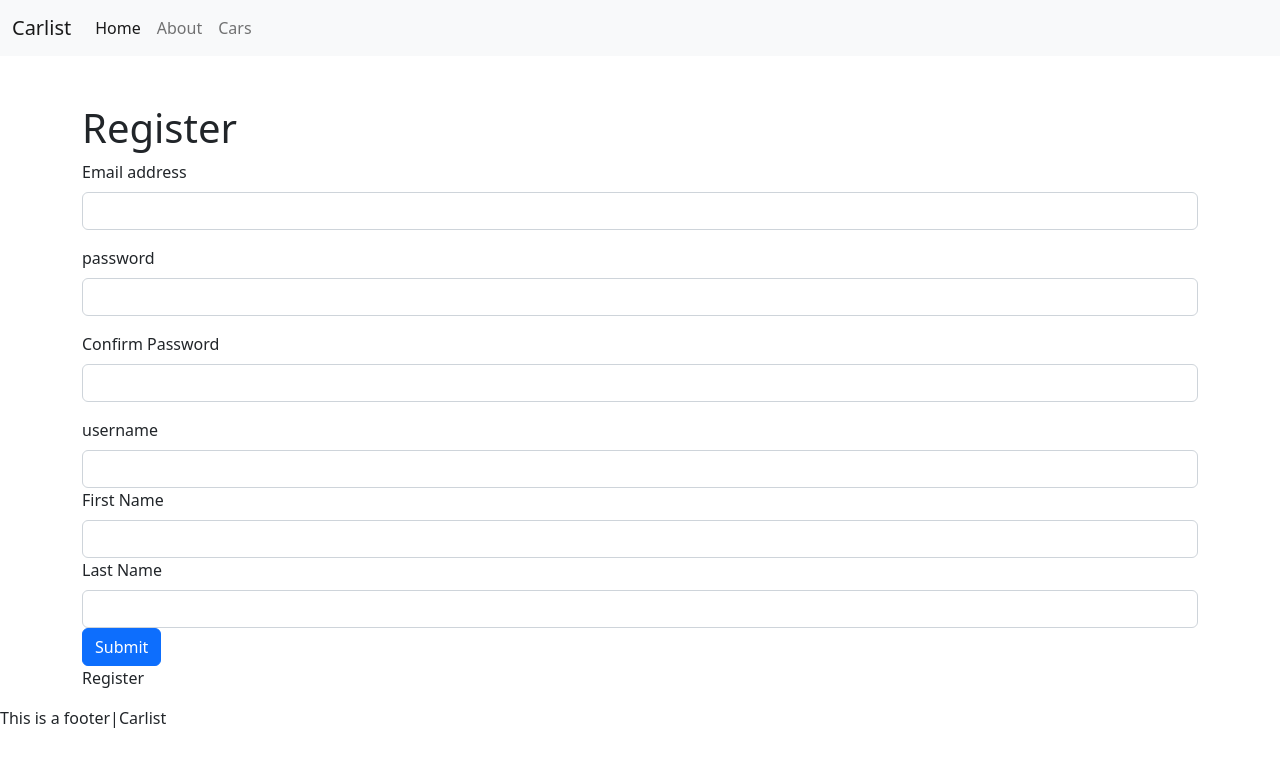
After one commit to shawn402022/flask_hw_day1, a Flask app: page /auth/register in a window 1280 px wide. The commit adds this page. Shown: the top 767 px of the page. Run offline with Flask 3, Linux system fonts and the light colour scheme.

Commit message:
added routes for register

```diff
--- a/app/blueprints/auth/__init__.py
+++ b/app/blueprints/auth/__init__.py
@@ -2,4 +2,4 @@ from flask import Blueprint
 
 bp=Blueprint('auth',__name__, url_prefix='/auth')
 
-from. import routes, models
+from. import routes
--- a/app/blueprints/auth/routes.py
+++ b/app/blueprints/auth/routes.py
@@ -1,13 +1,95 @@
 from. import bp as app
 from app import db
+from app.blueprints.blog.models import User
+from flask import redirect, url_for, render_template, request
+from flask_login import login_user, logout_user
+
+
 # from flask import render_template, request, redirect ,url_for
 # from app.models import Car
-from. models import Car
+from app.blueprints.blog.models import Car
 
-@app.route('/login')
+@app.route('/login', methods=["GET", "POST"])
 def login():
-    pass
+#Conditional stament to check weather request is a GET OR A POST
+    if request.method == 'GET':
+        return render_template('login.html')
+#If it gets to this point in the functionit its a post request
+    email = request.form['email']
+    password = request.form['password']
 
-@app.route('/Register')
+    user=User.query.filter_by(email=email).first()
+
+    #if user doesnt exist
+    if user is None:
+        return f'User with email {email} does not exist.'
+    elif user.password == password:
+        login_user(user)
+        return redirect(url_for('main.home'))
+    else:
+        #user exists but the password is incorrect
+        return "Password incorrect"
+
+
+
+@app.route('/register', methods=['GET', 'POST'])
 def register():
-    pass
+    if request.method == 'GET':
+        return render_template('register.html')
+
+    # otherwise user is making a post request
+    email =request.form['email']
+    password =request.form['password']
+    confirm_password =request.form['confirmPassword']
+    username =request.form['username']
+    first_name =request.form['firstName']
+    last_name =request.form['lastName']
+
+    check_user= User.query.filter_by(email=email).first()
+
+    if check_user is not None:
+        return f'User with email {email} already exists.'
+
+    elif password != confirm_password:
+        return 'Passwords do not match.'
+
+
+    else:
+
+        try:
+            new_user = User(email=email, username=username, password=password, first_name=first_name, last_name=last_name)
+            new_user.hash_my_password(password)
+            db.session.add(new_user)
+            db.session.commit()
+            print('User created successfully.', 'success')
+            return redirect(url_for('auth.login'))
+        except:
+            print('There was an error.', 'danger')
+
+    return render_template('register.html')
+
+@app.route('/logout')
+def logout():
+    logout_user()
+    Print('Logged out successfully', 'success')
+    return redirect(url_for('auth.login'))
+
+
+@app.route('/reset-passowrd', methods=[ "GET","POST" ])
+def reset_password():
+    if request.method == 'GET':
+        return render_template('reset-password.html')
+
+    old_password=request.form['oldPassword']
+    new_password=request.form['newPassword']
+
+    if not current_user.check_my_password(old_password):
+        Print('Old password not correct', 'danger')
+
+    else:
+        current_user.hash_my_password(new_password)
+        db.session.add(current_user)
+        db.session.commit()
+        print('Password changed successfully', 'success')
+
+    return render_template('reset-password.html')
--- a/app/blueprints/blog/routes.py
+++ b/app/blueprints/blog/routes.py
@@ -1,6 +1,7 @@
 from. import bp as app
 from app import db
 from flask import render_template, request, redirect ,url_for
+from flask_login import current_user
 # from app.models import Car
 from. models import Car
 
@@ -21,7 +22,7 @@ def create_car():
     year =request.form['inputYear']
     color = request.form['inputColor']
     price =request.form['inputPrice']
-    new_car = Car(model=model, make=make, year=year, color=color, price=price, user_id=1)
+    new_car = Car(model=model, make=make, year=year, color=color, price=price, user_id=current_user.id)
     db.session.add(new_car)
     db.session.commit()
 
--- a/app/blueprints/main/routes.py
+++ b/app/blueprints/main/routes.py
@@ -1,10 +1,12 @@
 from. import bp as app
 from flask import render_template
+from flask_login import current_user
 
 
 @app.route('/')
 def home():
-    return render_template('Home.html')
+    # print(current_user.user_name)
+    return render_template('Home.html',user=current_user)
 
 @app.route('/about')
 def about():
--- a/app/templates/Home.html
+++ b/app/templates/Home.html
@@ -4,5 +4,9 @@
 
 {% block main %}
 <h1>We list so you can car</h1>
-<p>Welcome to Carlist</p>
+{% if user.is_authenticated %}
+<p>Welcome to Carlist {{user.user_name}}</p>
+{% else %}
+    <p>Please <a href="{{url_for('auth.login') }}">Login</a></p>
+{% endif %}
 {% endblock main %}
--- /dev/null
+++ b/app/templates/register.html
@@ -0,0 +1,34 @@
+{% extends './layout_1.html' %}
+
+{% block title %}Register{% endblock title %}
+
+{% block main %}
+<h1>Register</h1>
+<form action="{{ url_for('auth.register') }}" method="POST">
+    <div class="mb-3">
+        <label for="email" class="form-label">Email address</label>
+        <input type="email" class="form-control" id="email" name="email" >
+    </div>
+    <div class="mb-3">
+        <label for="password" class="form-label">password</label>
+        <input type="password" class="form-control" id="password" name="password">
+    </div>
+    <div class="mb-3">
+        <label for="confirmPassword" class="form-label">Confirm Password</label>
+        <input type="password" class="form-control" id="confirmPassword" name="confirmPassword">
+    </div>
+        <label for="username" class="form-label">username</label>
+        <input type="text" class="form-control" id="username" name="username">
+    </div>
+    </div>
+        <label for="firstName" class="form-label">First Name</label>
+        <input type="text" class="form-control" id="firstName" name="firstName">
+    </div>
+    </div>
+        <label for="lastName" class="form-label">Last Name</label>
+        <input type="text" class="form-control" id="lastName" name="lastName">
+    </div>
+    <button type="submit" class="btn btn-primary">Submit</button>
+</form>
+<p>Register</p>
+{% endblock main %}
--- a/config.py
+++ b/config.py
@@ -9,3 +9,4 @@ load_dotenv(os.path.join(basedir, '.env'))
 class Config:
     FLASK_DEBUG = os.getenv('FLASK_DEBUG')
     SQLALCHEMY_DATABASE_URI = os.getenv('SQLALCHEMY_DATABASE_URI')
+    SECRET_KEY=os.getenv('SECRET_KEY')
```
Also changed, not shown: app/__init__.py (+5 -3 lines), app/blueprints/blog/models.py (+7 -2 lines), app/templates/login.html (added, +20 -0 lines), 1 other file.
